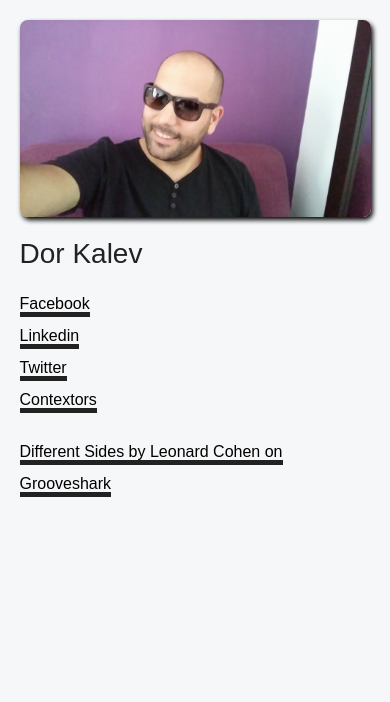
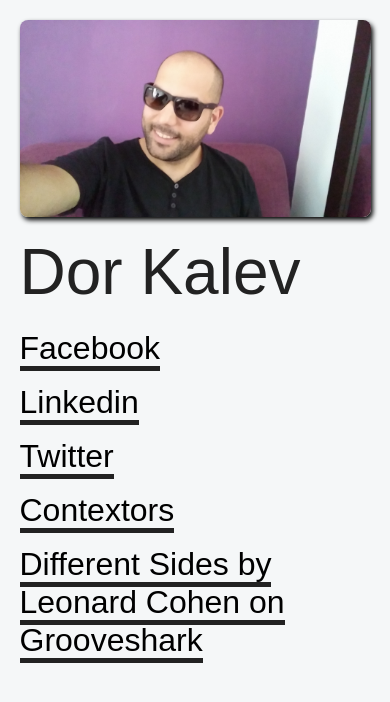
Before and after one commit to dorkalev/dorkalev.github.io, a plain HTML site: page index.html in a window 390 px wide. Drawn offline with Linux system fonts and the light colour scheme; a web font is replaced by a local one.

Commit message:
responsive

```diff
--- a/index.html
+++ b/index.html
@@ -66,7 +66,7 @@ table {
         width: 90%;
       }
       h1 {
-        font-size: 28px;
+        font-size: 3em;
         margin: 20px 0;
         color: #222;
       }
@@ -78,6 +78,7 @@ table {
       }
       .social_links li a {
         color: black;
+        font-size: 1em;
         text-decoration: none;
         border-bottom: 5px solid #222;
         transition: 0.3s;
@@ -89,6 +90,17 @@ table {
       }
       .musica {
         margin-top: 20px;
+      }
+      @media screen and (max-width: 1024px){
+        h1 {
+          font-size: 4em;
+        }
+        .social_links li {
+          margin: 0.5em 0;
+        }
+        .social_links li a {
+          font-size: 2em;
+        }
       }
     </style>
 </head>
@@ -105,6 +117,7 @@ table {
     <li class="musica"><object width="250" height="40" classid="clsid:D27CDB6E-AE6D-11cf-96B8-444553540000" id="gsSong3446671134" name="gsSong3446671134"><param name="movie" value="http://grooveshark.com/songWidget.swf" /><param name="wmode" value="window" /><param name="allowScriptAccess" value="always" /><param name="flashvars" value="hostname=grooveshark.com&songID=34466711&style=metal&p=1" /><object type="application/x-shockwave-flash" data="http://grooveshark.com/songWidget.swf" width="250" height="40"><param name="wmode" value="window" /><param name="allowScriptAccess" value="always" /><param name="flashvars" value="hostname=grooveshark.com&songID=34466711&style=metal&p=1" /><span><a href="http://grooveshark.com/search/song?q=Leonard%20Cohen%20Different%20Sides" title="Different Sides by Leonard Cohen on Grooveshark">Different Sides by Leonard Cohen on Grooveshark</a></span></object></object></li>
   </ul>
 </div>
+
 <script>
   (function(i,s,o,g,r,a,m){i['GoogleAnalyticsObject']=r;i[r]=i[r]||function(){
   (i[r].q=i[r].q||[]).push(arguments)},i[r].l=1*new Date();a=s.createElement(o),
```
